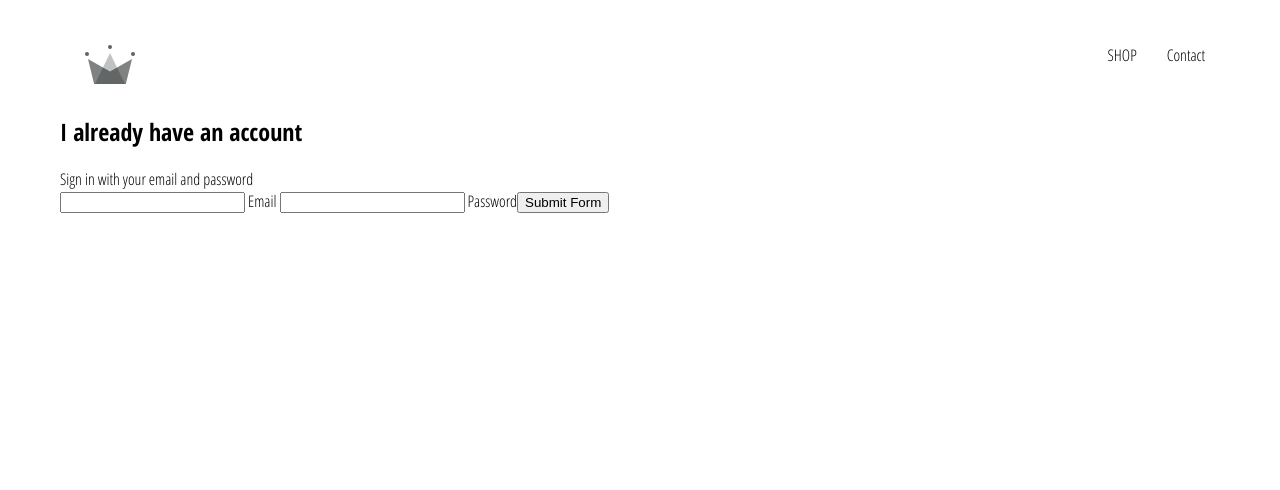
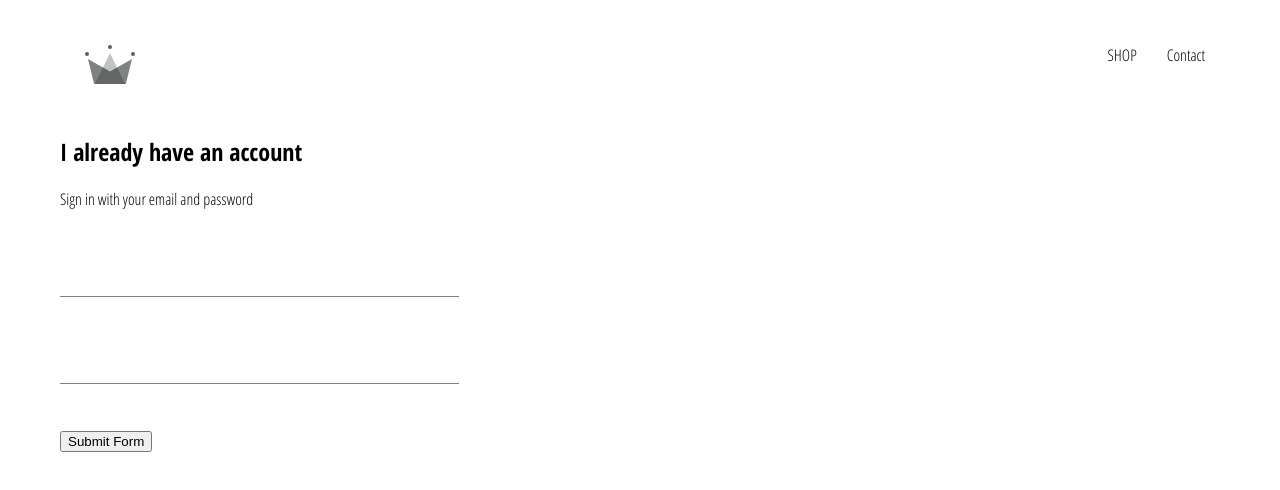
Before and after one commit to SimplyAvi/avi-clothing, a React (Create React App) app: page /signin in a window 1280 px wide. Shown: the top 490 px of the page. Built offline with nearby package versions, Linux system fonts and the light colour scheme.

Commit message:
Added the form input fields but having problems rendering out the lable

```diff
--- /dev/null
+++ b/src/components/form-input/form-input.component.jsx
@@ -0,0 +1,19 @@
+import React from 'react'
+
+import './form-input.style.scss'
+
+const FormInput = ({ handleChange, lable, ...otherProps }) => (
+    <div className='group'>
+        <input className="form-input" onChange={handleChange}  {...otherProps} />
+        {
+            lable ?
+                (<lable className={`${otherProps.value.length ? 'shrink' : ''} form-input-lable`}>
+                {lable}
+                </lable>)
+                :
+                null
+        }
+    </div>
+)
+
+export default FormInput
--- /dev/null
+++ b/src/components/form-input/form-input.style.scss
@@ -0,0 +1,54 @@
+$sub-color: grey;
+$main-color: black;
+
+@mixin shrinkLabel {
+    top: -14px;
+    font-size: 12px;
+    color: $main-color;
+}
+
+.group {
+    position: relative;
+    margin: 45px 0;
+
+    .form-input {
+        background: none;
+        background-color: white;
+        color: $sub-color;
+        font-size: 18px;
+        padding: 10px 10px 10px 5px;
+        display: block;
+        width: 100%;
+        border: none;
+        border-radius: 0;
+        border-bottom: 1px solid $sub-color;
+        margin: 25px 0;
+
+        &:focus {
+            outline: none;
+        }
+
+        &:focus~.form-input-label {
+            @include shrinkLabel();
+        }
+    }
+
+    input[type='password'] {
+        letter-spacing: 0.3em;
+    }
+
+    .form-input-label {
+        color: $sub-color;
+        font-size: 16px;
+        font-weight: normal;
+        position: absolute;
+        pointer-events: none;
+        left: 5px;
+        top: 10px;
+        transition: 300ms ease all;
+
+        &.shrink {
+            @include shrinkLabel();
+        }
+    }
+}
--- a/src/components/sign-in/sign-in.component.jsx
+++ b/src/components/sign-in/sign-in.component.jsx
@@ -1,5 +1,6 @@
 import React from 'react'
 
+import FormInput from '../form-input/form-input.component'
 import './sign-in.styles.scss'
 
 class SignIn extends React.Component{
@@ -29,10 +30,23 @@ class SignIn extends React.Component{
 
 
                 <form onSubmit={this.handleSubmit}>
-                    <input name='email' type='email' value={this.state.email} onChange={this.handleChange} required />
-                    <label> Email </label>
-                    <input name='password' type='password' value={this.state.password} onChange={this.handleChange}  />
-                    <label> Password</label>
+                    <FormInput
+                        name='email'
+                        type='email'
+                        handleChange={this.handleChange}
+                        value={this.state.email}
+                        label='email'
+                        required
+                    />
+
+                    <FormInput
+                        name='password'
+                        type='password'
+                        handleChange={this.handleChange}
+                        value={this.state.password}
+                        label='password'
+                    />
+
                     <input type='submit' value='Submit Form'/>
                 </form>
             </div>
--- a/src/components/sign-in/sign-in.styles.scss
+++ b/src/components/sign-in/sign-in.styles.scss
@@ -0,0 +1,5 @@
+.sign-in {
+    width: 30vw;
+    display: flex;
+    flex-direction: column;
+}
```
